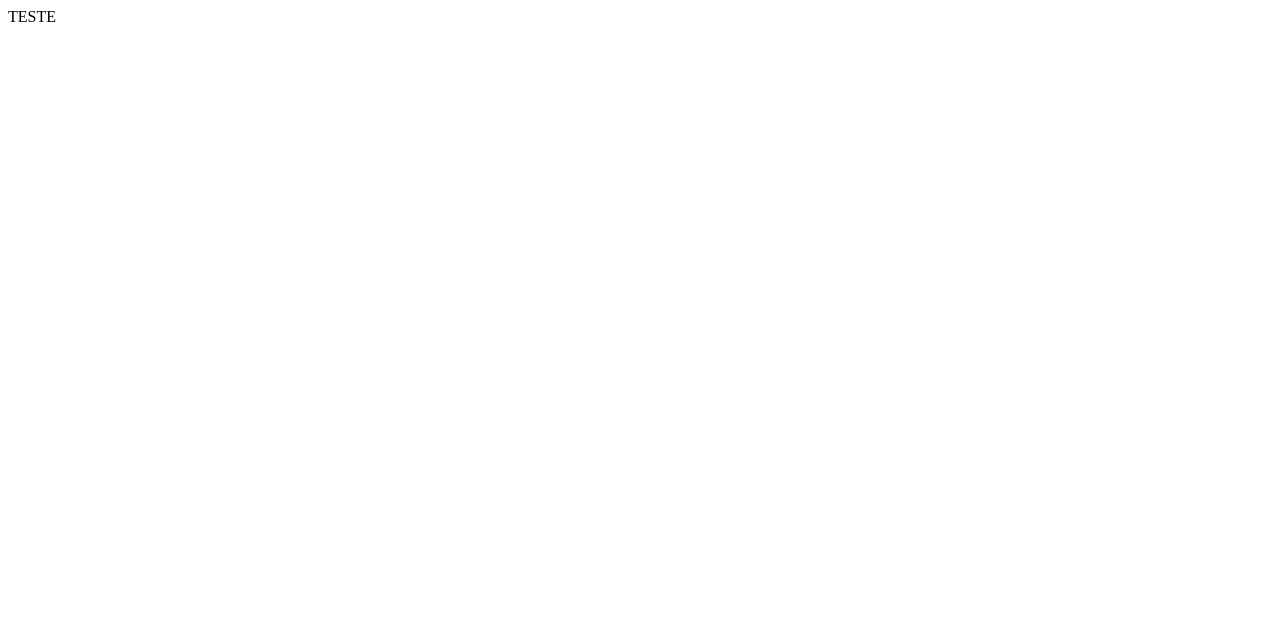
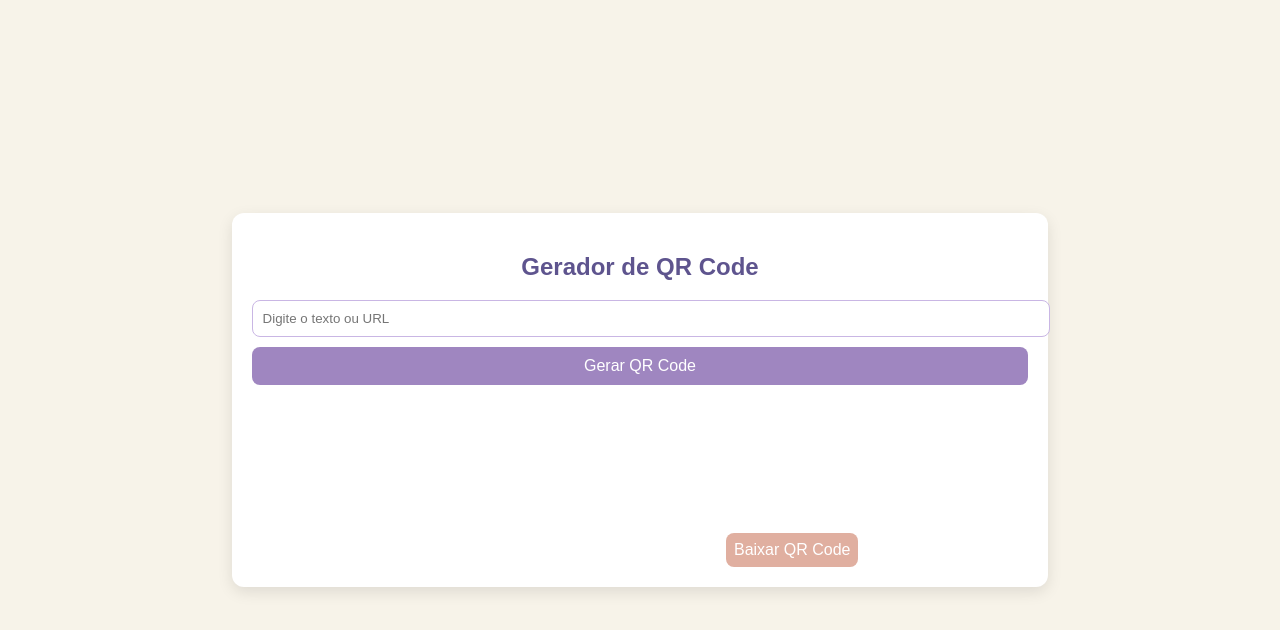
Before and after one commit to yaakovcarioca/gerador-qrcode-simples, a plain HTML site: page index.html in a window 1280 px wide. Drawn offline with Linux system fonts and the light colour scheme.

Commit message:
Feat v1.0 simple QR Code generator

```diff
--- a/index.html
+++ b/index.html
@@ -1,11 +1,92 @@
 <!DOCTYPE html>
-<html>
+<html lang="pt-BR">
 <head>
-	<meta charset="utf-8">
-	<meta name="viewport" content="width=device-width, initial-scale=1">
-	<title>Gerador QR</title>
+    <meta charset="UTF-8">
+    <meta name="viewport" content="width=device-width, initial-scale=1.0">
+    <title>Gerador de QR Code</title>
+    <script src="https://cdnjs.cloudflare.com/ajax/libs/qrious/4.0.2/qrious.min.js"></script>
+    <style>
+        body {
+            font-family: Arial, sans-serif;
+            background: #F7F3E9;
+            display: flex;
+            flex-direction: column;
+            align-items: center;
+            justify-content: center;
+            height: 100vh;
+            margin: 0;
+        }
+        .container {
+            background: white;
+            padding: 20px;
+            border-radius: 12px;
+            box-shadow: 0 5px 15px rgba(0, 0, 0, 0.1);
+            text-align: center;
+        }
+        h2 {
+            color: #5E548E;
+        }
+        input {
+            width: 100%;
+            padding: 10px;
+            border: 1px solid #C9B6E4;
+            border-radius: 8px;
+            outline: none;
+            margin-bottom: 10px;
+        }
+        button {
+            background: #9F86C0;
+            color: white;
+            border: none;
+            padding: 10px;
+            border-radius: 8px;
+            cursor: pointer;
+            width: 100%;
+            font-size: 16px;
+        }
+        button:hover {
+            background: #5E548E;
+        }
+        canvas {
+            margin-top: 20px;
+        }
+        .download-btn {
+            margin-top: 10px;
+            display: none;
+            text-decoration: none;
+            background: #E0AFA0;
+            padding: 8px;
+            color: white;
+            border-radius: 8px;
+            display: inline-block;
+        }
+    </style>
 </head>
 <body>
-	TESTE
+    <div class="container">
+        <h2>Gerador de QR Code</h2>
+        <input type="text" id="text" placeholder="Digite o texto ou URL">
+        <button onclick="generateQRCode()">Gerar QR Code</button>
+        <canvas id="qr-code"></canvas>
+        <a id="download" class="download-btn" download="qrcode.png">Baixar QR Code</a>
+    </div>
+
+    <script>
+        function generateQRCode() {
+            let text = document.getElementById('text').value;
+            let qr = new QRious({
+                element: document.getElementById('qr-code'),
+                value: text,
+                size: 200,
+                background: '#F7F3E9',
+                foreground: '#5E548E'
+            });
+
+            let canvas = document.getElementById('qr-code');
+            let downloadBtn = document.getElementById('download');
+            downloadBtn.href = canvas.toDataURL("image/png");
+            downloadBtn.style.display = 'inline-block';
+        }
+    </script>
 </body>
 </html>
```
Also changed, not shown: 1 other file.
